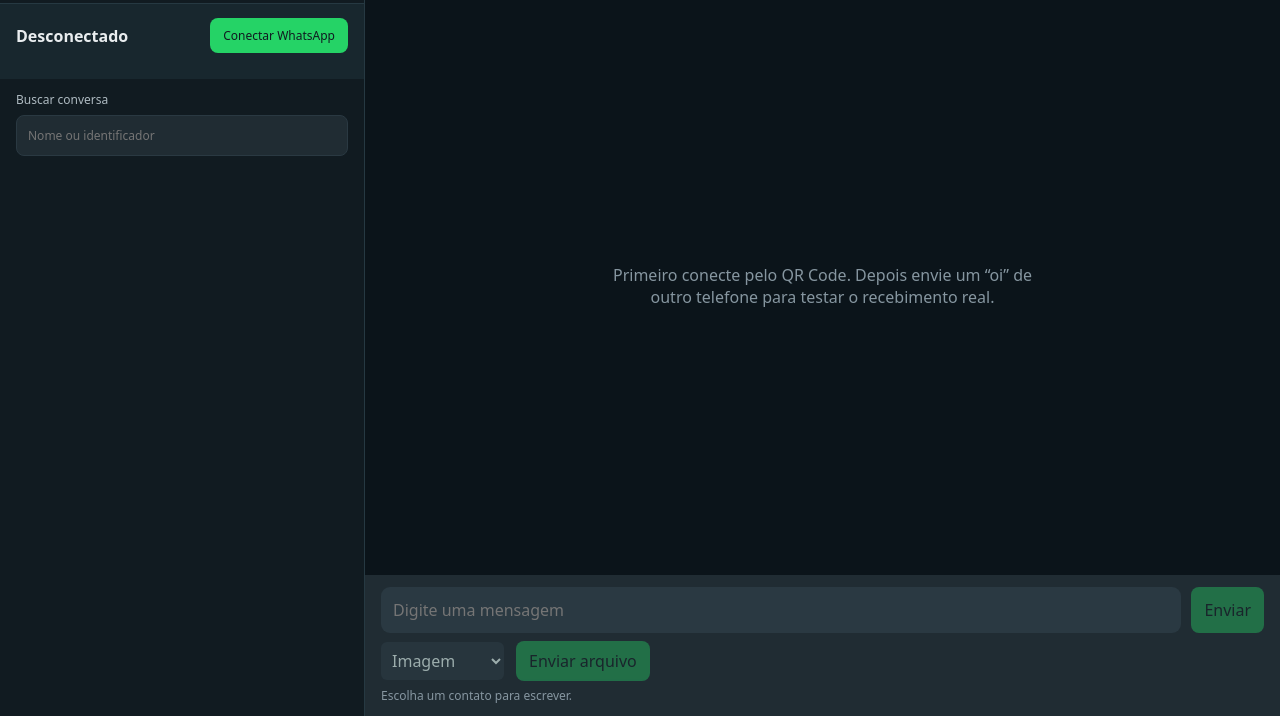
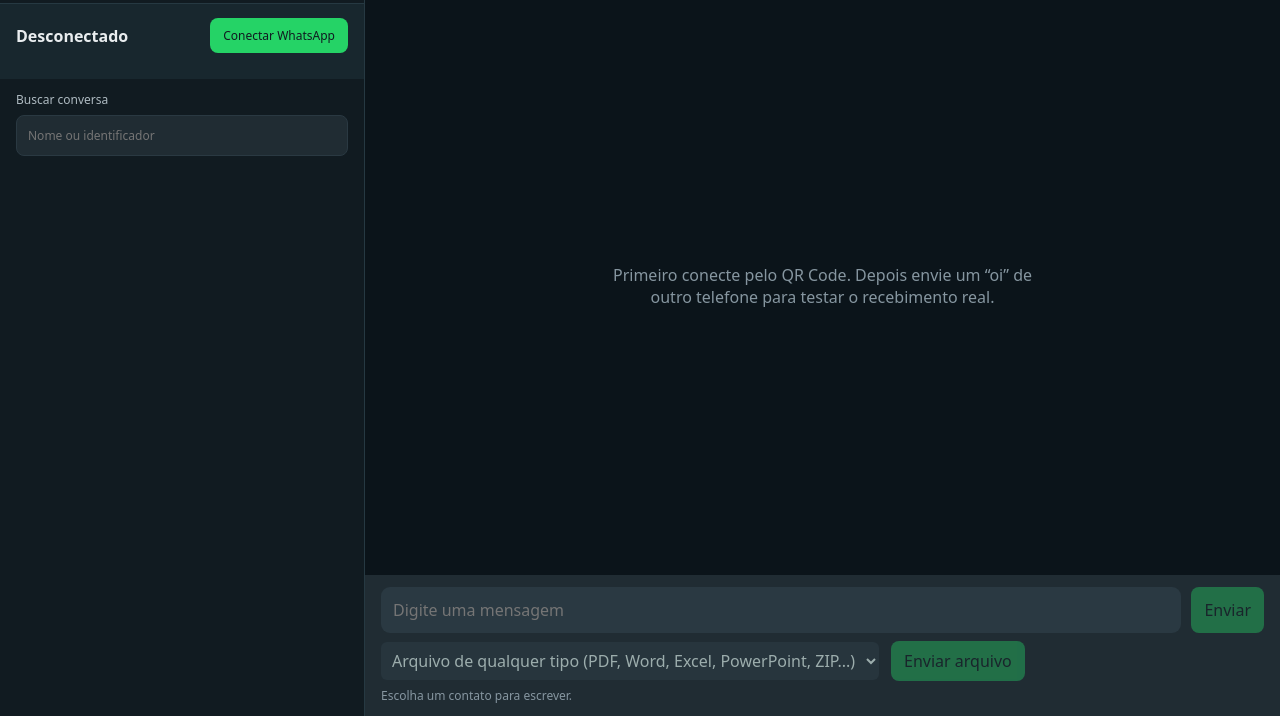
Before and after one commit to crentefiel/whatsapp-web-windows, an Electron app: page src/index.html in a window 1280 px wide. Shown: the part 84-800 px from the top of the page. Drawn offline with Linux system fonts and the light colour scheme; no server answers.

Commit message:
ui: permitir seleção de documentos de qualquer extensão como opção padrão

```diff
--- a/src/index.html
+++ b/src/index.html
@@ -28,7 +28,7 @@
   <div class="compose">
    <form id="sendForm"><input id="messageInput" maxlength="65536" placeholder="Digite uma mensagem" disabled><button id="sendButton" disabled>Enviar</button></form>
    <div class="attachments"><select id="attachmentType" disabled aria-label="Tipo de arquivo">
-    <option value="image">Imagem</option><option value="video">Vídeo</option><option value="audio">Áudio</option><option value="document">Documento</option>
+    <option value="document" selected>Arquivo de qualquer tipo (PDF, Word, Excel, PowerPoint, ZIP...)</option><option value="image">Imagem / Foto</option><option value="video">Vídeo</option><option value="audio">Áudio</option>
    </select><button id="sendFile" disabled>Enviar arquivo</button><span id="error" class="small" role="status"></span></div>
    <div id="composerHint" class="small" aria-live="polite">Escolha um contato para escrever.</div>
   </div>
```
